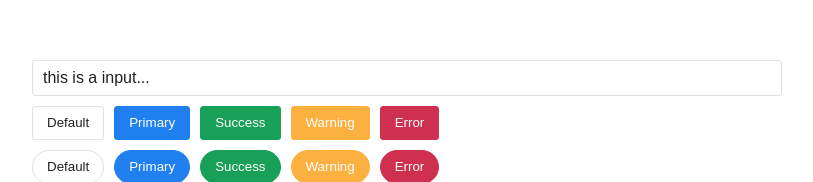
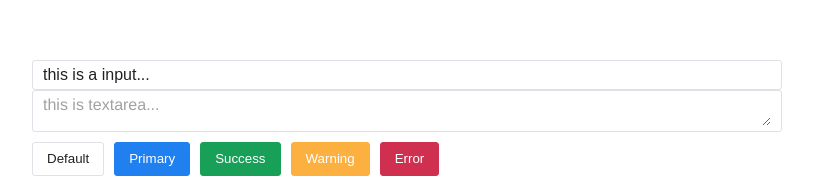
Before and after one commit to ATaoyoyo/t-ui, a Vue app: page / in a window 1280 px wide. Shown: the top 182 px of the page, without its empty margins (233-1046 px from the left). Built offline with nearby package versions, Linux system fonts and the light colour scheme.

Commit message:
增加textarea雏形

```diff
--- a/src/demo/inputs.vue
+++ b/src/demo/inputs.vue
@@ -1,6 +1,7 @@
 <template>
   <div class="inputs">
-    <t-input v-model="text" clearable type="textarea" placeholder="write sometings......" />
+    <t-input v-model="text" clearable placeholder="write sometings......" />
+    <t-input v-model="textarea" type="textarea" placeholder="this is textarea..." />
   </div>
 </template>
 <script lang="ts">
@@ -11,6 +12,7 @@ export default defineComponent({
   setup() {
     const state = reactive({
       text: 'this is a input...',
+      textarea: '',
     })
 
     return { ...toRefs(state) }
--- a/src/package/input/src/input.vue
+++ b/src/package/input/src/input.vue
@@ -1,7 +1,7 @@
 <template>
   <div class="t-input" @mouseenter="onMouseEnter" @mouseleave="onMouseLeave">
     <div class="t-input-wrapper">
-      <div class="t-input__input">
+      <div class="t-input__input" v-if="type !== 'textarea'">
         <input
           ref="input"
           class="t-input__input-el"
@@ -17,7 +17,19 @@
         </div>
       </div>
 
-      <div v-if="type === 'textarea'" class="t-input__textarea"></div>
+      <template v-if="type === 'textarea'">
+        <div class="t-input__textarea">
+          <textarea
+            class="t-input__textarea-el"
+            v-bind="attrs"
+            :rows="rows"
+            @input="handleInput"
+          ></textarea>
+          <div v-show="!modelValue" class="t-input__textarea-placeholder">
+            <span>{{ placeholder }}</span>
+          </div>
+        </div>
+      </template>
 
       <!-- clearable icon -->
       <div v-show="computedShowClearable" class="t-input__clearable">
@@ -31,7 +43,7 @@
   </div>
 </template>
 <script lang="ts">
-import { defineComponent, ref, PropType, computed } from 'vue'
+import { defineComponent, ref, PropType, computed, useAttrs } from 'vue'
 import { CloseCircleOutline as Close } from '@vicons/ionicons5'
 import { modelValue } from './input'
 
@@ -39,21 +51,21 @@ type TargetElement = HTMLInputElement | HTMLTextAreaElement
 export default defineComponent({
   name: 'TInput',
 
-  // emits: true,
+  emits: ['update:modelValue', 'mouseenter', 'mouseleave', 'foucs', 'blur'],
 
   props: {
     modelValue: { type: String as PropType<modelValue> },
     type: { type: String, default: 'text' },
     placeholder: String,
     clearable: Boolean,
+    rows: { type: Number, default: 2 },
   },
 
-  components: {
-    Close,
-  },
+  components: { Close },
 
   setup(props, { emit }) {
     // const showText = computed(() => {})
+    const attrs = useAttrs()
 
     const input = ref<HTMLInputElement>()
     const focused = ref(false)
@@ -87,9 +99,12 @@ export default defineComponent({
       emit('blur', event)
     }
 
-    const handleClear = () => {}
+    const handleClear = () => {
+      emit('update:modelValue', '')
+    }
 
     return {
+      attrs,
       input,
       handleInput,
       handleFocus,
--- a/src/package/input/style/index.less
+++ b/src/package/input/style/index.less
@@ -4,8 +4,8 @@
 .t-input {
   &-wrapper {
     position: relative;
-    padding: 0 10px;
-    height: 34px;
+    padding: 5px 10px;
+    // height: 34px;
     border: 1px solid @text-border;
     border-radius: 3px;
     transition: all 0.3s ease;
@@ -43,6 +43,34 @@
     }
   }
 
+  &__textarea {
+    display: flex;
+    width: 100%;
+    height: 100%;
+
+    &-el {
+      margin: 0;
+      padding: 0;
+      width: 100%;
+      height: 100%;
+      border: none;
+
+      &:focus {
+        border: none;
+        outline: none;
+      }
+    }
+
+    &-placeholder {
+      position: absolute;
+
+      span {
+        width: 100%;
+        color: @text-gray;
+      }
+    }
+  }
+
   &__placeholder {
     position: absolute;
 
```
